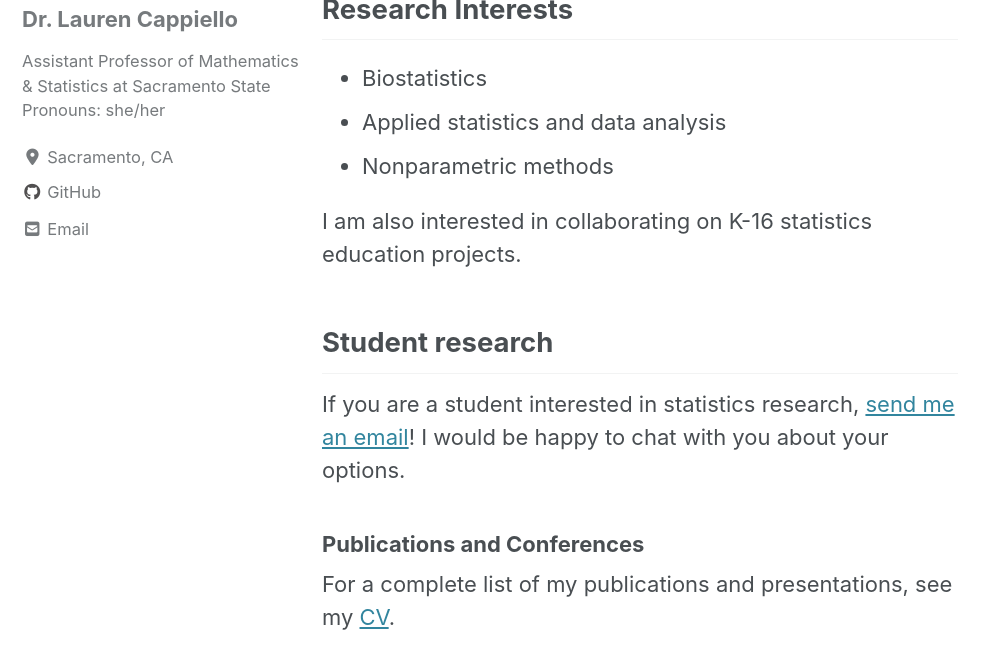
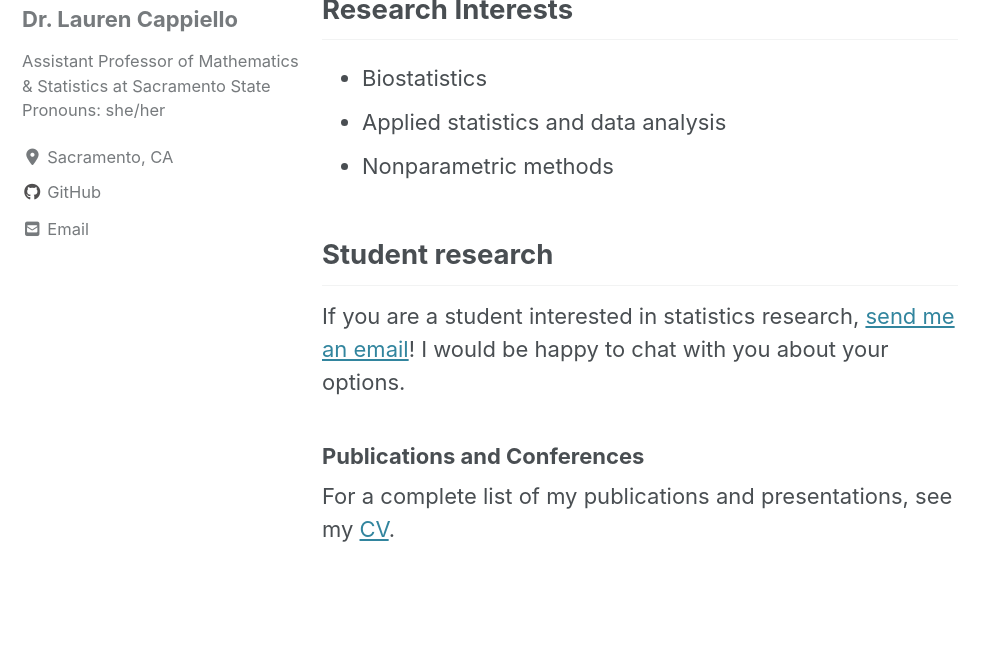
Before and after one commit to lgpcappiello/lgpcappiello.github.io, a Jekyll site: the page built from research.md, in a window 1280 px wide and 900 px high, cut to the strip 225-894 px from the top of the window. Shown: the whole strip, without its empty margins (0-999 px from the left). Built offline with Jekyll 4.4.1, drawn with Linux system fonts in a browser that asks for light colours; cached includes are drawn as plain includes; nearby versions of some CDN libraries.

Commit message:
Update research.md

```diff
--- a/research.md
+++ b/research.md
@@ -10,8 +10,6 @@ author_profile: true
 - Applied statistics and data analysis
 - Nonparametric methods
 
-I am also interested in collaborating on K-16 statistics education projects.
-
 ## Student research
 
 If you are a student interested in statistics research, [send me an email](mailto:cappiello@csus.edu)! I would be happy to chat with you about your options.
```
